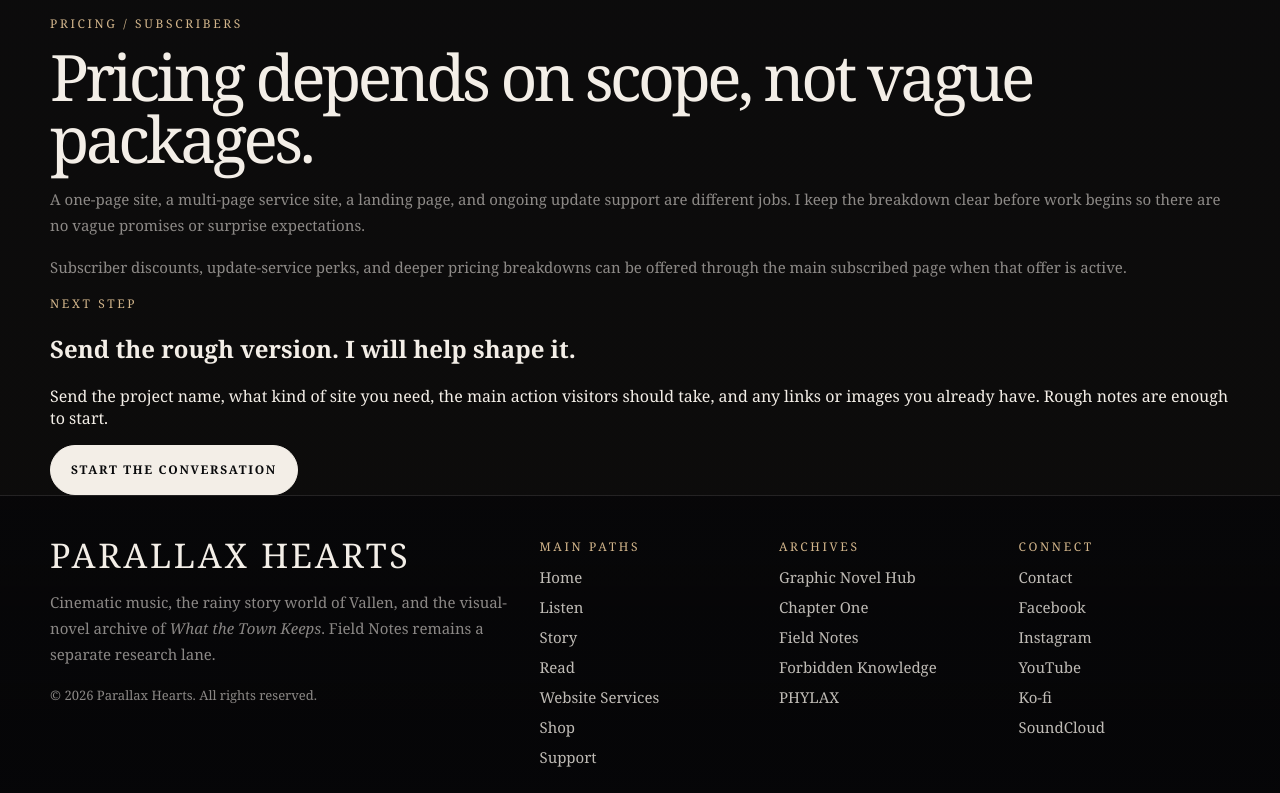
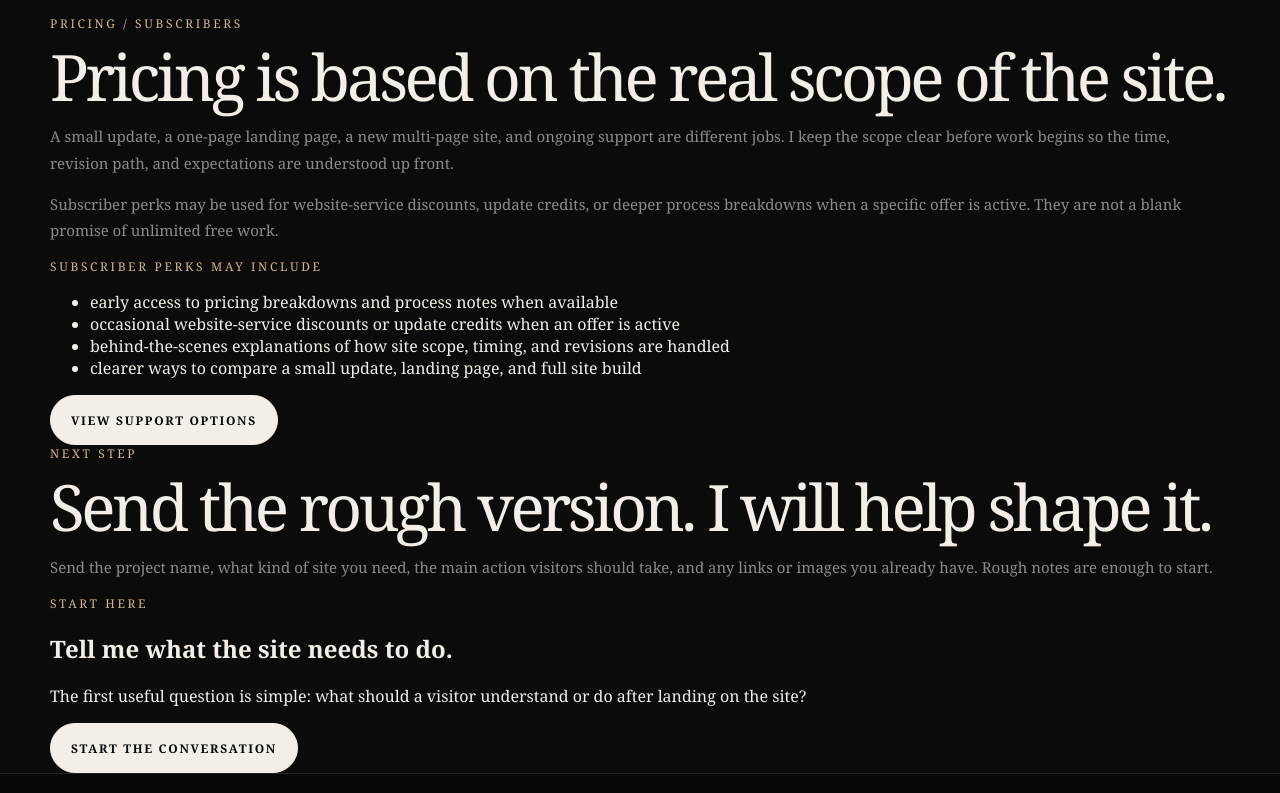
Before and after one commit to chthomps4/parallaxhearts-site, a Next.js app in the folder site/: page /websites in a window 1280 px wide. Shown: the part 3347-4140 px from the top of the page. Built offline with nearby package versions, Linux system fonts and the light colour scheme.

Commit message:
Tighten website subscriber perks language

```diff
--- a/site/app/websites/page.tsx
+++ b/site/app/websites/page.tsx
@@ -182,6 +182,13 @@ const fitItems = [
   "Service providers",
   "Portfolio projects",
   "Side businesses that need a serious first site",
+];
+
+const subscriberPerks = [
+  "early access to pricing breakdowns and process notes when available",
+  "occasional website-service discounts or update credits when an offer is active",
+  "behind-the-scenes explanations of how site scope, timing, and revisions are handled",
+  "clearer ways to compare a small update, landing page, and full site build",
 ];
 
 export default function WebsitesPage() {
@@ -380,20 +387,44 @@ export default function WebsitesPage() {
         <div className="site-container two-column">
           <div>
             <p className="kicker">Pricing / Subscribers</p>
-            <h2 className="section-title">Pricing depends on scope, not vague packages.</h2>
+            <h2 className="section-title">Pricing is based on the real scope of the site.</h2>
             <p className="soft-copy">
-              A one-page site, a multi-page service site, a landing page, and ongoing update support are different jobs. I keep the breakdown clear before work begins so there are no vague promises or surprise expectations.
+              A small update, a one-page landing page, a new multi-page site, and ongoing support are different jobs. I keep the scope clear before work begins so the time, revision path, and expectations are understood up front.
             </p>
             <p className="soft-copy">
-              Subscriber discounts, update-service perks, and deeper pricing breakdowns can be offered through the main subscribed page when that offer is active.
+              Subscriber perks may be used for website-service discounts, update credits, or deeper process breakdowns when a specific offer is active. They are not a blank promise of unlimited free work.
             </p>
           </div>
 
           <div className="feature-card">
+            <p className="kicker">Subscriber perks may include</p>
+            <ul className="clean-list">
+              {subscriberPerks.map((perk) => (
+                <li key={perk}>{perk}</li>
+              ))}
+            </ul>
+            <Link className="primary-button" href="/support">
+              View support options
+            </Link>
+          </div>
+        </div>
+      </section>
+
+      <section className="section-shell">
+        <div className="site-container two-column">
+          <div>
             <p className="kicker">Next step</p>
-            <h2>Send the rough version. I will help shape it.</h2>
+            <h2 className="section-title">Send the rough version. I will help shape it.</h2>
+            <p className="soft-copy">
+              Send the project name, what kind of site you need, the main action visitors should take, and any links or images you already have. Rough notes are enough to start.
+            </p>
+          </div>
+
+          <div className="feature-card">
+            <p className="kicker">Start here</p>
+            <h2>Tell me what the site needs to do.</h2>
             <p>
-              Send the project name, what kind of site you need, the main action visitors should take, and any links or images you already have. Rough notes are enough to start.
+              The first useful question is simple: what should a visitor understand or do after landing on the site?
             </p>
             <Link className="primary-button" href="/contact">
               Start the conversation
```
